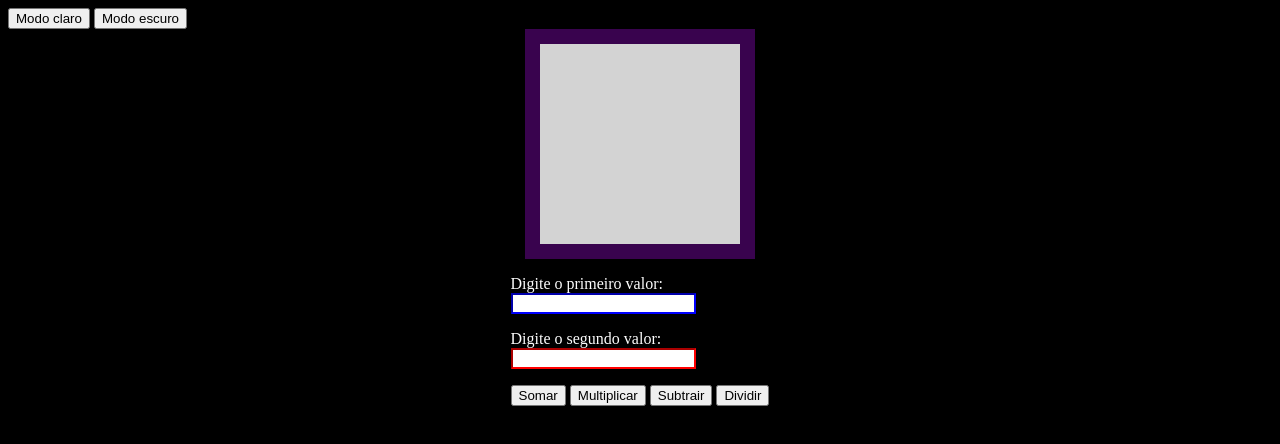
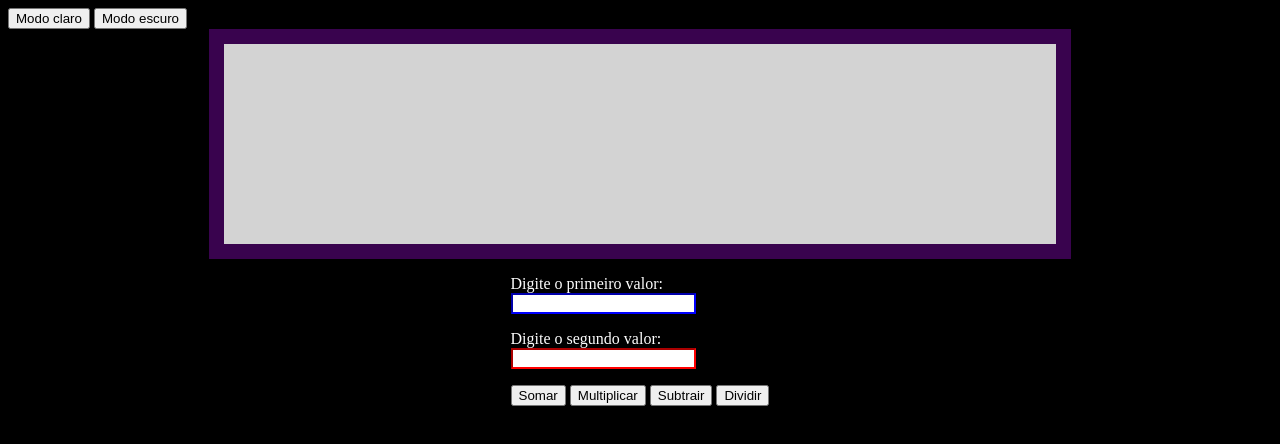
Before and after one commit to Jhon171819/VercelExemplo, a website: page public/index.html in a window 1280 px wide. Drawn offline with Linux system fonts and the light colour scheme.

Commit message:
StyleCommit

```diff
--- a/public/indexStyle.css
+++ b/public/indexStyle.css
@@ -24,12 +24,12 @@ label {
 #resultado {
     font-size: 80px;
     font-family: Arial;
-    width: fit-content;
     margin-left: auto;
     margin-right: auto;
     display: block;
     align-items: center;
     color: rgb(0, 0, 0);
+    min-width: 50%;
 }
 
 div {
```
